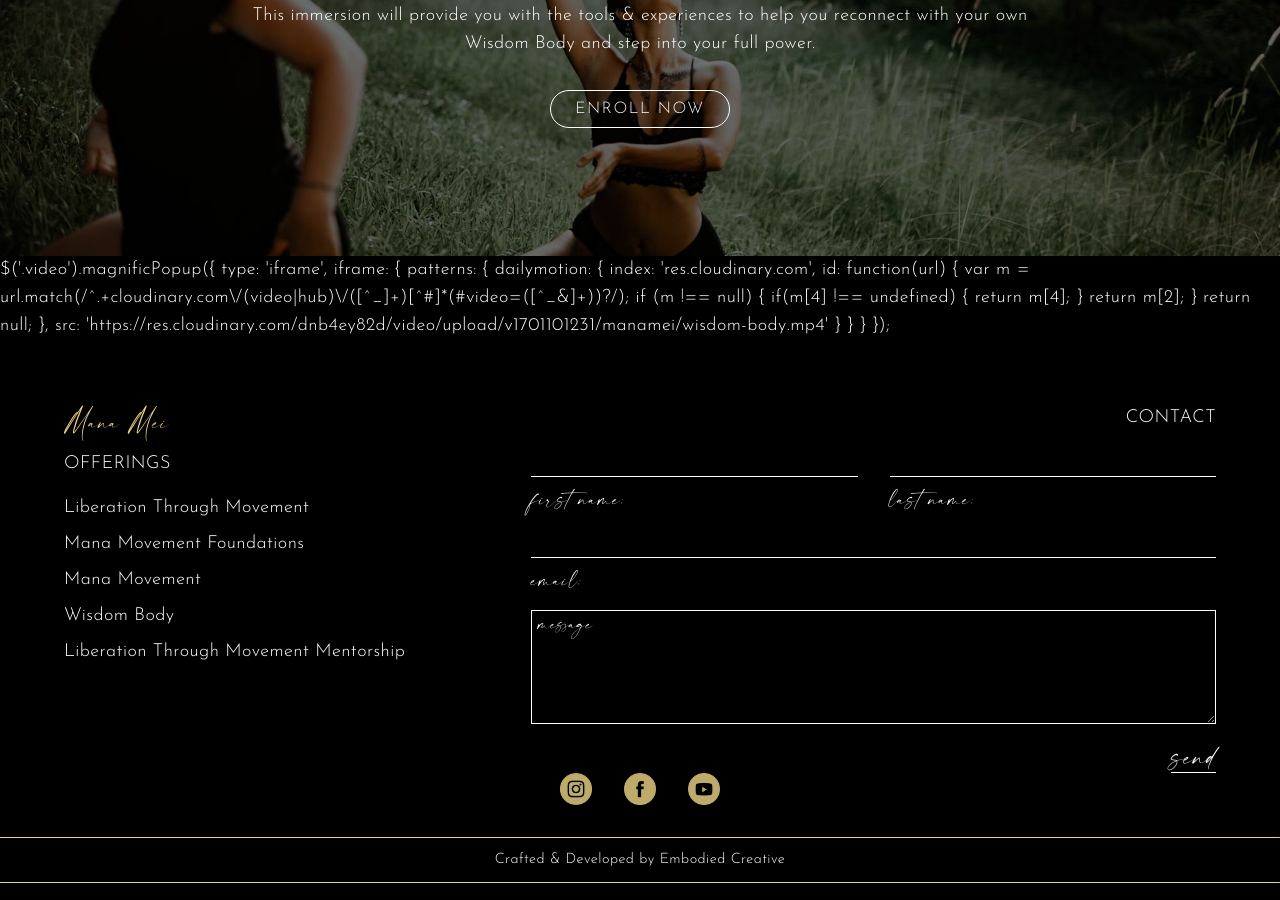
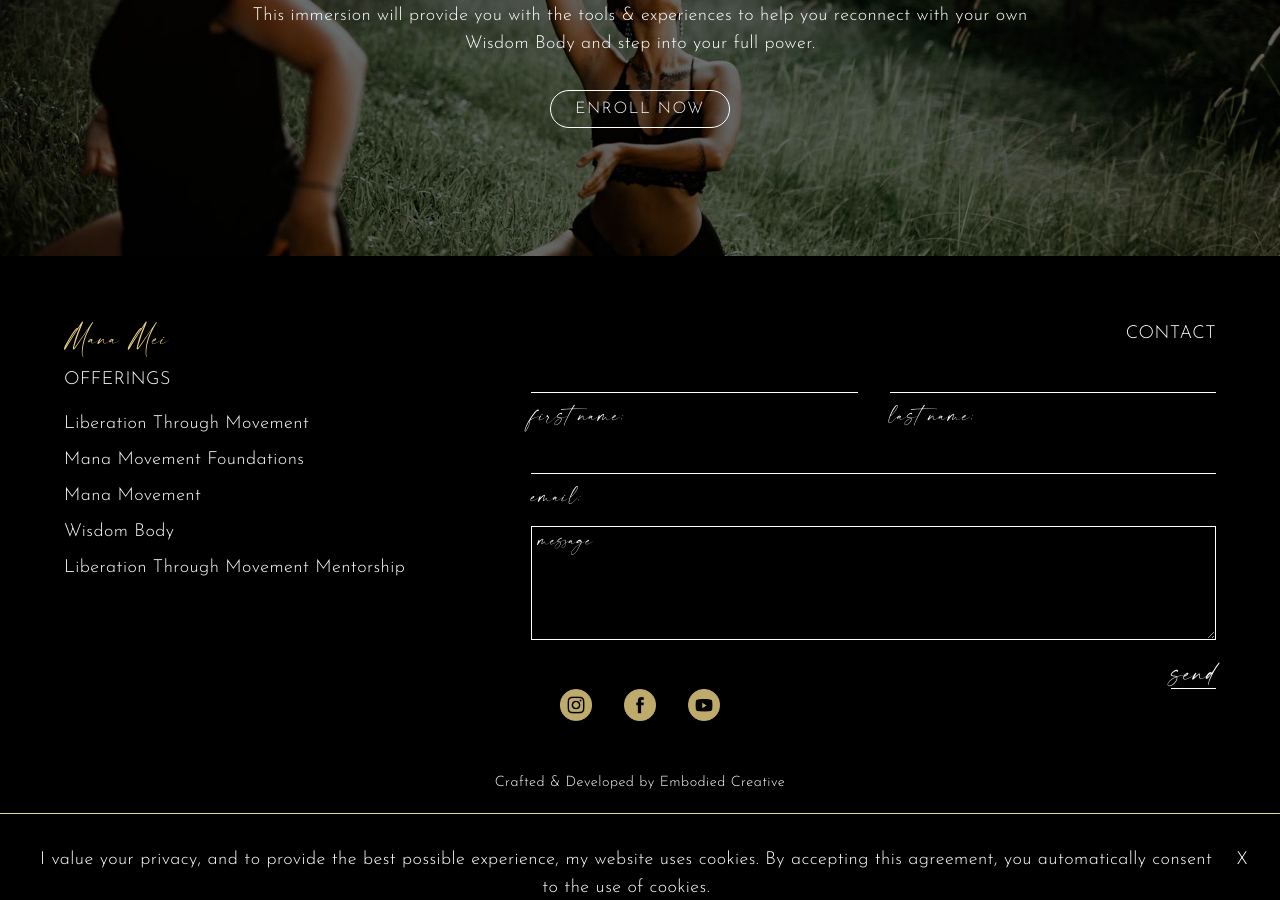
Before and after one commit to brittwoodard/manamei, a Jekyll site: the page built from wisdom-body.html, in a window 1280 px wide and 900 px high, scrolled down 6063 px. Built offline with Jekyll 4.4.1, drawn with Linux system fonts in a browser that asks for light colours; nearby versions of some CDN libraries.

Commit message:
random code

```diff
--- a/_includes/site-footer.html
+++ b/_includes/site-footer.html
@@ -22,7 +22,7 @@
             <a href="https://www.youtube.com/@ManaMei" target="_blank"><img src="/uploads/icons/manamei-22.png" class="social-icon"></a>
         </div>
     </div>
-    <div class="p-2 border-t-[0.5px] border-feature">
+    <div class="p-4">
         <p class="text-center text-[0.9rem]">Crafted & Developed by <a href="https://embodiedcreativeagency.com" target="_blank">Embodied Creative</a></p>
     </div>
 </footer>
--- a/assets/css/output-style.css
+++ b/assets/css/output-style.css
@@ -1271,6 +1271,9 @@
 .p-8 {
   padding: 2rem;
 }
+.p-4 {
+  padding: 1rem;
+}
 .px-10p {
   padding-left: 10%;
   padding-right: 10%;
--- a/wisdom-body.html
+++ b/wisdom-body.html
@@ -181,35 +181,3 @@
 
 <!-- CTA -->
 {% include cta-course.html %}
-
-<!-- Lightbox JS -->
-$('.video').magnificPopup({
-  type: 'iframe',
-
-
-  iframe: {
-    patterns: {
-      dailymotion: {
-
-        index: 'res.cloudinary.com',
-
-        id: function(url) {
-            var m = url.match(/^.+cloudinary.com\/(video|hub)\/([^_]+)[^#]*(#video=([^_&]+))?/);
-            if (m !== null) {
-                if(m[4] !== undefined) {
-
-                    return m[4];
-                }
-                return m[2];
-            }
-            return null;
-        },
-
-        src: 'https://res.cloudinary.com/dnb4ey82d/video/upload/v1701101231/manamei/wisdom-body.mp4'
-
-      }
-    }
-  }
-
-
-});
```
